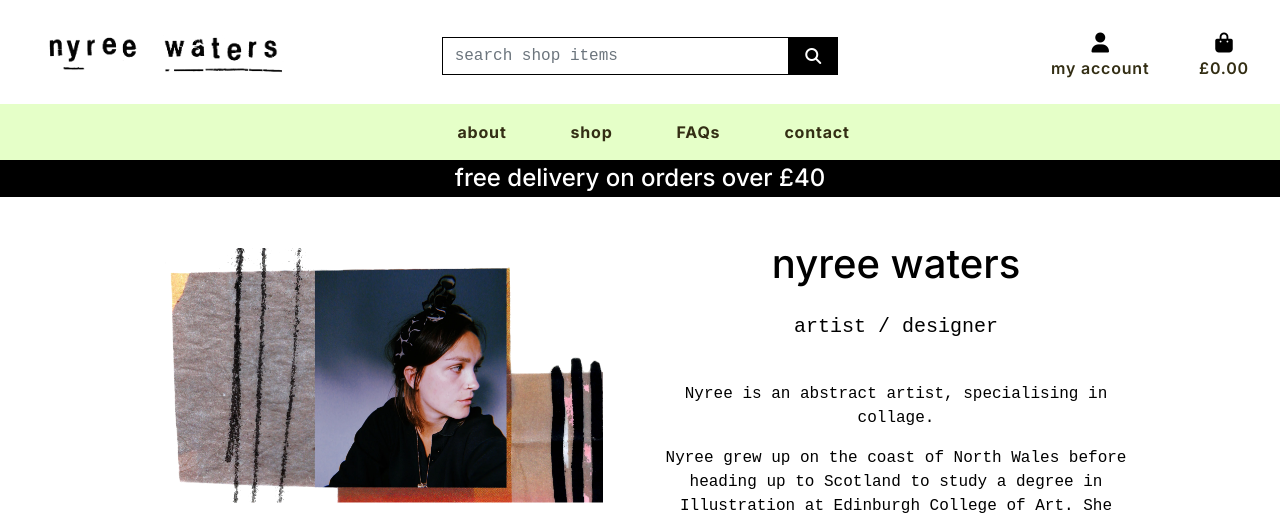
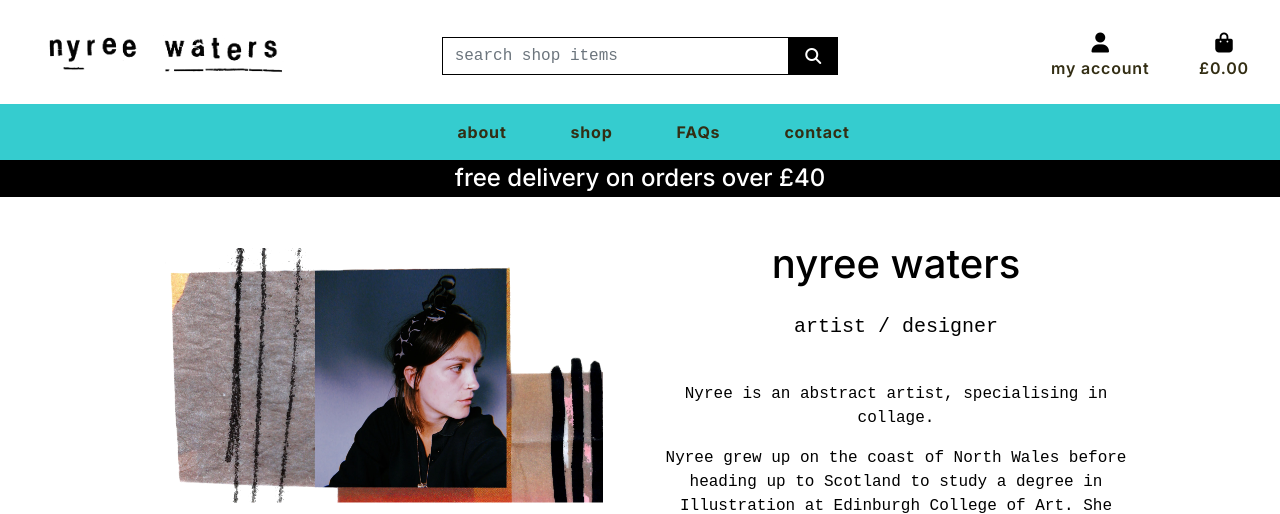
Before and after one commit to tarahwaters/milestone-project4, a Django app: page / in a window 1280 px wide. Shown: the top 514 px of the page. Run offline with Django 3.2, Linux system fonts and the light colour scheme; parts of the project's set-up code (start-up, migrations or seed data) failed here and were passed over; some libraries are stand-ins or nearby versions.

Commit message:
Update navbar and dropdown menu color in base CSS

```diff
--- a/static/css/base.css
+++ b/static/css/base.css
@@ -23,11 +23,11 @@ h1, h2, h3, h4, h5 {
 }
 
 .navbar {
-    background-color: #E5FFC8;
+    background-color: #35CCCF;
 }
 
 .dropdown-menu {
-	background-color: #E5FFC8;
+	background-color: #35CCCF;
 }
 
 .dropdown-menu a {
```
